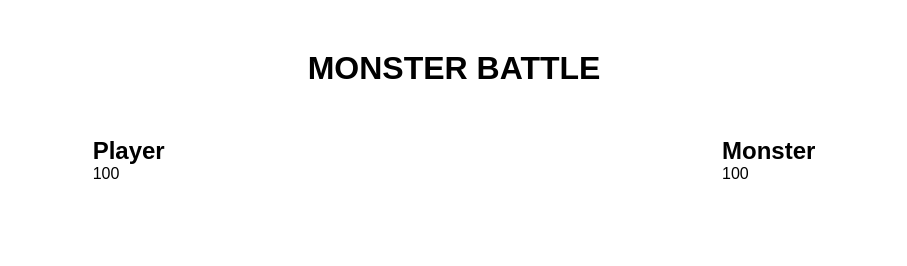
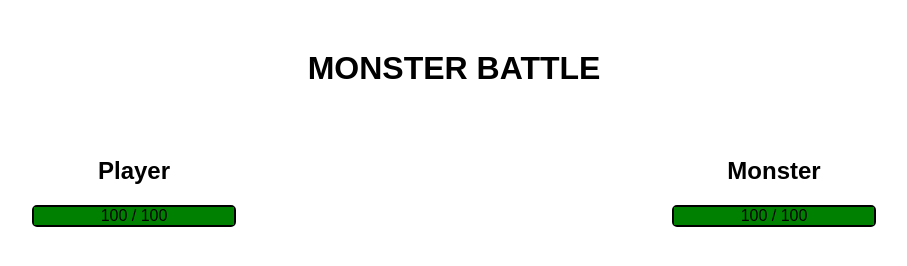
Before and after one commit to Ryan104/vue-monster, a plain HTML site: page index.html in a window 1280 px wide. Shown: the whole page, without its empty margins (186-1093 px from the left). Drawn offline with Linux system fonts and the light colour scheme.

Commit message:
create healthbar

```diff
--- a/index.html
+++ b/index.html
@@ -14,8 +14,10 @@
     <section class="scoreboard">
       <div v-for="character in characters" class="playerInfo">
         <h2>{{ character.name }}</h2>
-        <div class="healthbar">
-          {{ character.healthRemaining }}
+        <div class="healthBar" :style="{width: character.maxHealth * 2 + 'px'}">
+          <div class="remainingHealth" :style="{width: character.healthRemaining / character.maxHealth * 100 + '%'}">
+            {{ character.healthRemaining }} / {{ character.maxHealth }}
+          </div>
         </div>
       </div>
     </section>
--- a/styles.css
+++ b/styles.css
@@ -1,4 +1,4 @@
-* {
+body {
   margin: 0;
   padding: 0;
   box-sizing: border-box;
@@ -15,3 +15,20 @@ h1 {
   flex-direction: row;
   justify-content: space-around;
 }
+
+.playerInfo {
+  display: flex;
+  flex-direction: column;
+  align-items: center;
+}
+
+.healthBar {
+  border: 2px solid black;
+  border-radius: 5px;
+}
+
+.remainingHealth {
+  height: 100%;
+  text-align: center;
+  background-color: green;
+}
```
